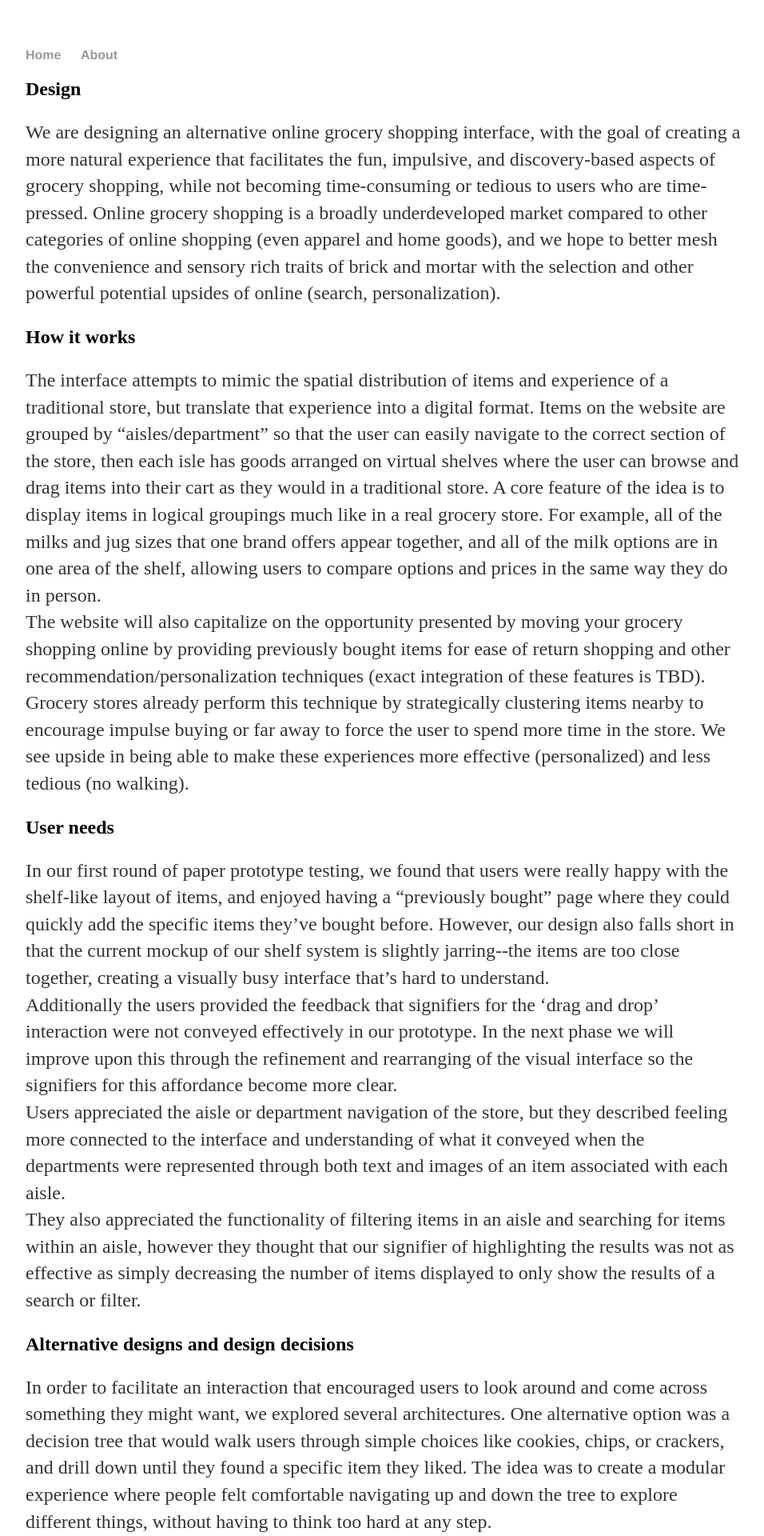
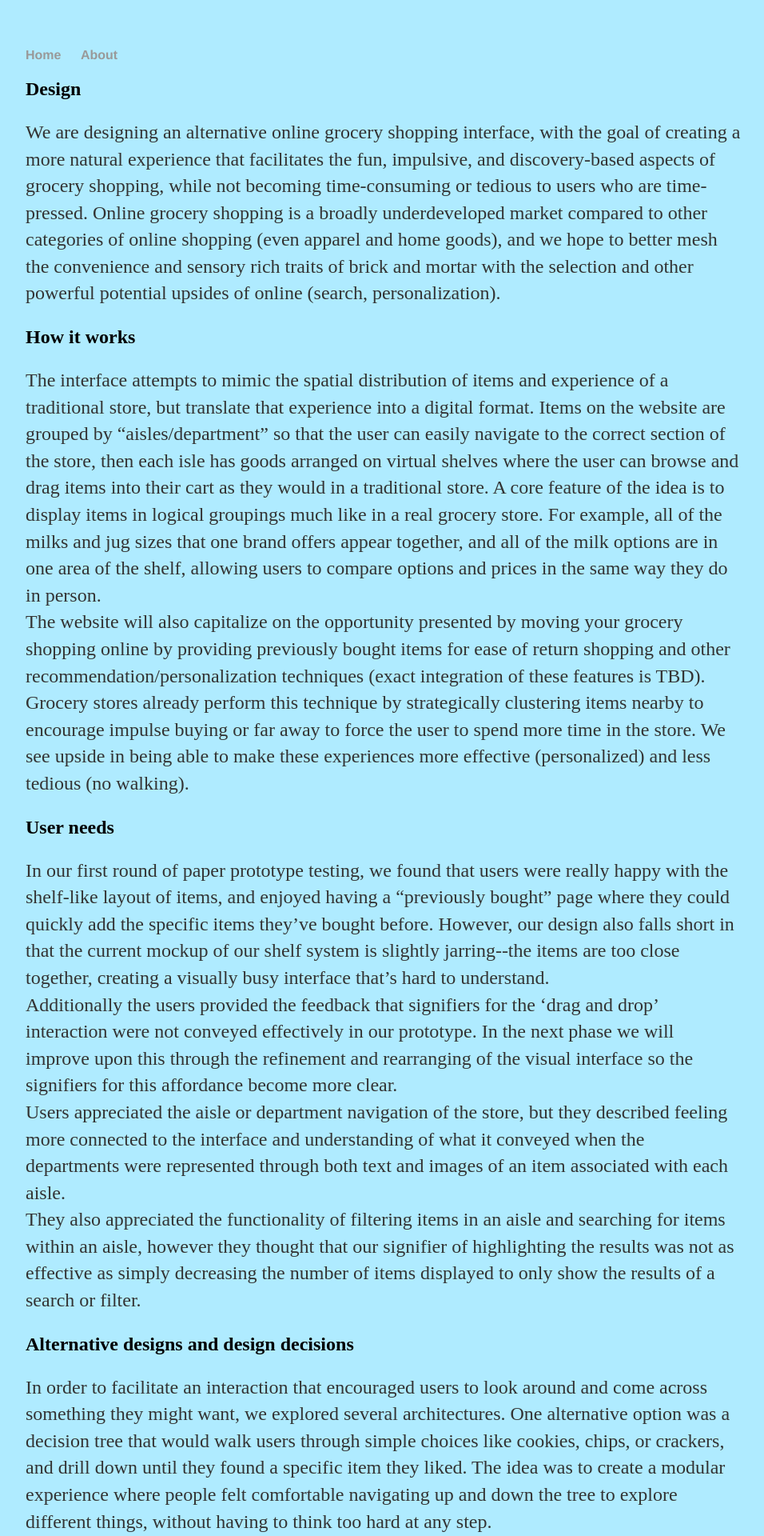
Before and after one commit to lillyosaurus/GroceryStoreUXDesignProject, a Jekyll site: the page built from index.html, in a window 1280 px wide. Shown: the top 1920 px of the page at 80% size, without its empty margins (160-1116 px from the left). Built offline with Jekyll 4.4.1, drawn with Linux system fonts in a browser that asks for light colours.

Commit message:
Added background color

```diff
--- a/_layouts/default.html
+++ b/_layouts/default.html
@@ -5,7 +5,7 @@
 			<!-- link to main stylesheet -->
 			<link rel="stylesheet" type="text/css" href="/css/main.css">
 		</head>
-		<body>
+		<body style="background-color:#afebff;">
 			<nav>
 	    		<ul>
 	        		<li><a href="/">Home</a></li>
```
